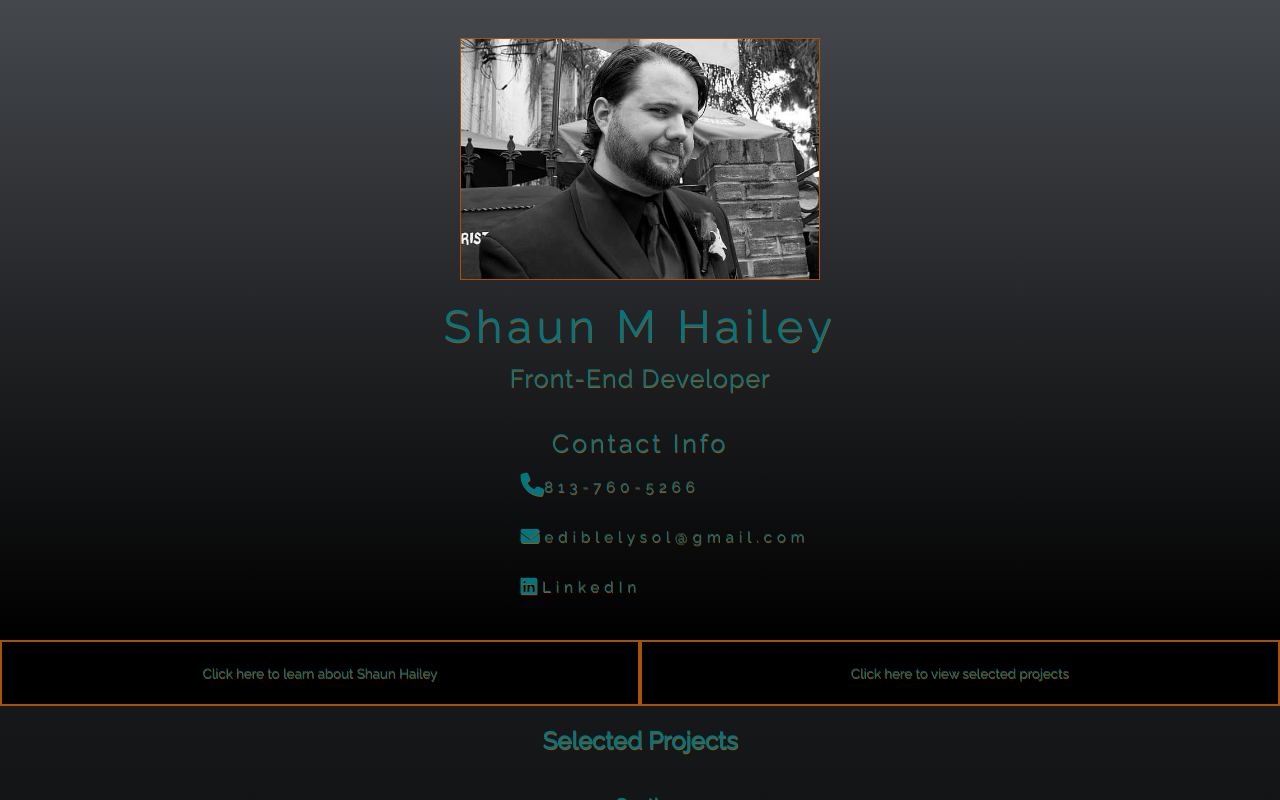
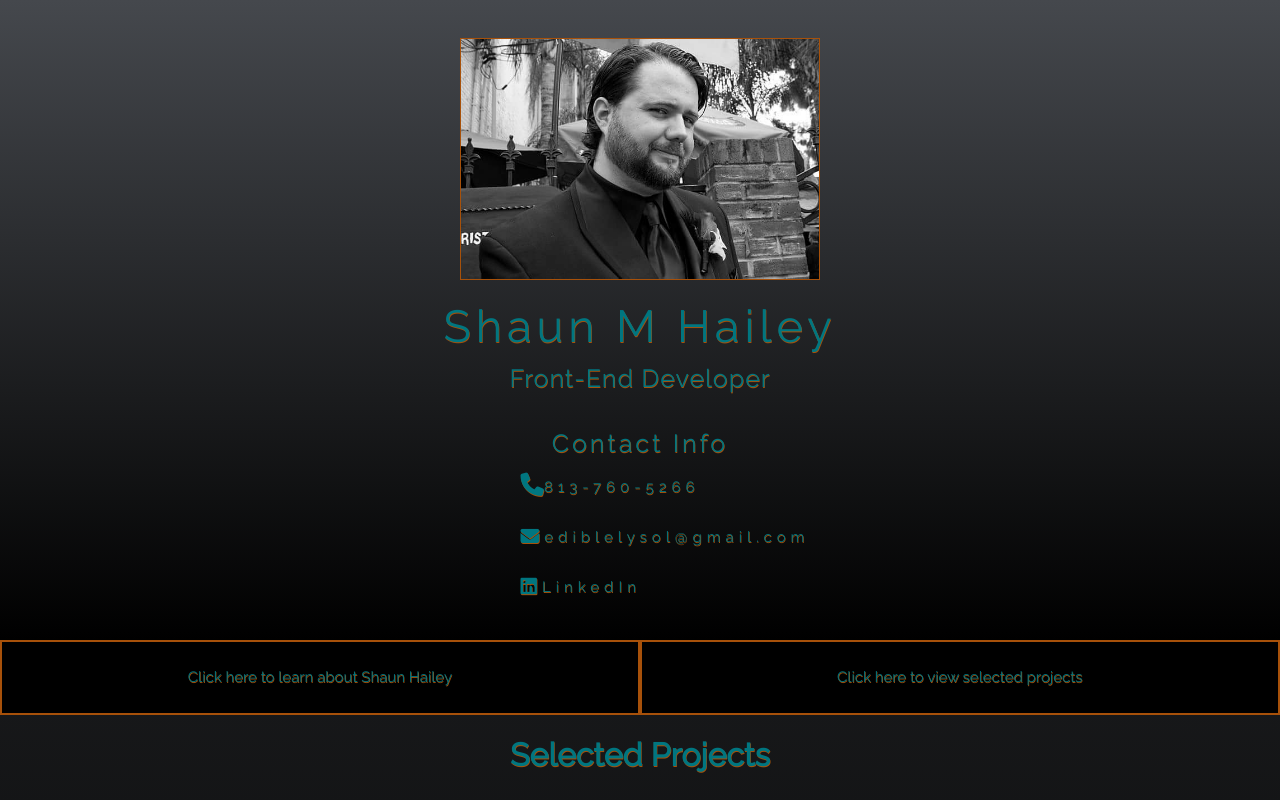
Before and after one commit to shaunhailey/reactfolio, a React (Create React App) app: page / in a window 1280 px wide. Both pictures are taken after a click on the button "Click here to view selected projects". Shown: the top 800 px of the page. Built offline with nearby package versions, Linux system fonts and the light colour scheme.

Commit message:
increased button font-size to 15px

```diff
--- a/src/components/Projects.js
+++ b/src/components/Projects.js
@@ -1,12 +1,11 @@
 import React from 'react'
 import SynthScreenShot from '../Images/SynthScreenShot.png'
 import Worste from '../Images/worstescreenshot.png'
-import Mars from '../Images/marsroverscreenshot.png'
 import '../styles/projects.css'
 
 const Projects = () =>
   <div className="Projects">
-    <h2>Selected Projects</h2>
+    <h1>Selected Projects</h1>
     <h3>Synth</h3>
     <p>
       Synth is a browser-based synthesizer utilizing the Tone.js API and Midi.js API. This was my final Demo Day project
--- a/src/components/Space.js
+++ b/src/components/Space.js
@@ -1,7 +1,5 @@
 import React, { Component } from 'react'
-import { Switch, Route, NavLink } from 'react-router-dom'
 import About from './About.js'
-import Contact from './Contact.js'
 import Projects from './Projects.js'
 import '../styles/space.css'
 
--- a/src/styles/space.css
+++ b/src/styles/space.css
@@ -4,6 +4,7 @@
   background-color: black;
   border-style: solid;
   border-color: rgb(167, 81, 10);
+  font-size: 15px;
 }
 .space {
   height: 10%;
```
